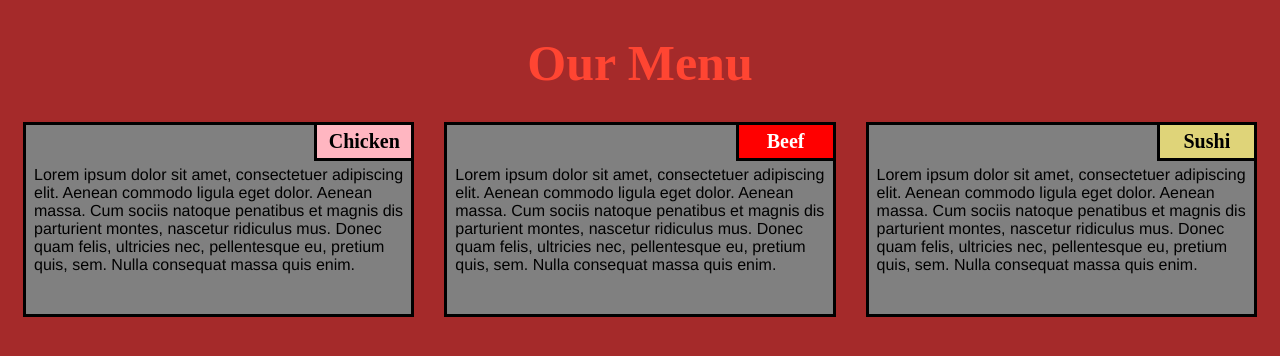
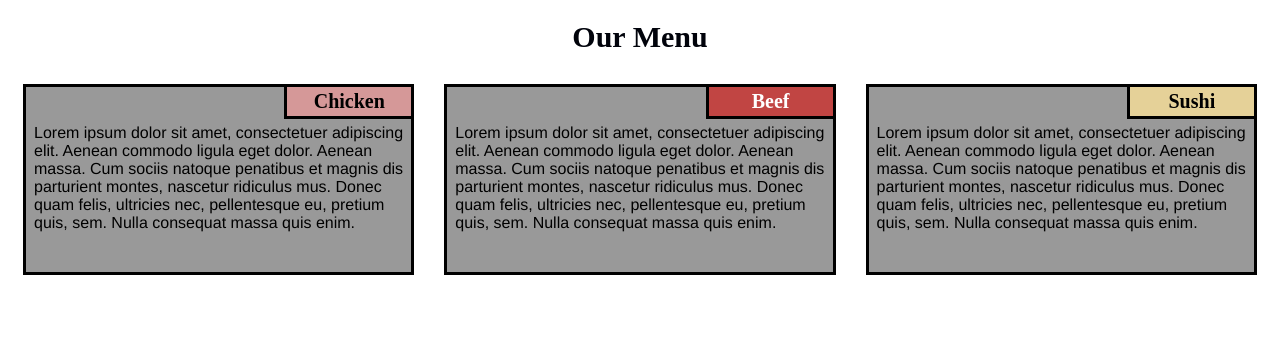
Before and after one commit to Filzahassankhan/-Filzahassankhan.github.io, a plain HTML site: page module2-solution/index.html in a window 1280 px wide. Drawn offline with Linux system fonts and the light colour scheme.

Commit message:
Update style.css

```diff
--- a/module2-solution/style.css
+++ b/module2-solution/style.css
@@ -4,14 +4,14 @@
     }
 
     body {
-        background-color: brown;
+        background-color: white;
     }
 
     h1 {
        margin-bottom: 15px;
-    text-align: center;
-    color: #ff4532;
-    font-size: 50px;
+       text-align: center;
+       color:#01030b;
+       font-size: 30px;
     }
 
     section {
@@ -27,7 +27,7 @@
 
     div {
         position: relative;
-        background-color: gray;
+        background-color:#999999;
         border: 3.5px solid black;
         width: 100%;
         margin-left: auto;
@@ -37,49 +37,49 @@
 
     .sub1 {
         float: right;
-        width: 100px;
-        padding: 5px;
+        width: 130px;
+        padding: 3px;
         margin: -3px -3px 0px;
-        border: 3.5px solid black;
+        border: 3px solid black;
         text-align: center;
         font-size: 125%;
         font-weight: bold;
-        background-color: #FFB6C1;
+        background-color:#d59898;
 
     }
 
     .sub2 {
         float: right;
         color: white;
-        width: 100px;
-        padding: 5px;
+        width: 130px;
+        padding: 3px;
         margin: -3px -3px 0px;
-        border: 3.5px solid black;
+        border: 3px solid black;
         text-align: center;
         font-size: 125%;
         font-weight: bold;
-        background-color: #FF0000;
+        background-color:#c14543;
 
     }
 
     .sub3 {
         color: black;
         float: right;
-        width: 100px;
-        padding: 5px;
+        width: 130px;
+        padding: 3px;
          margin: -3px -3px 0px;
-        border: 3.5px solid black;
+        border: 3px solid black;
         text-align: center;
         font-size: 125%;
         font-weight: bold;
-        background-color: rgb(223, 212, 121);
+        background-color:#e5d198;
 
     }
 
     .content {
         padding: 5px;
         border: none;
-        background-color: gray;
+        background-color:#999999;
         font-family: Helvetica;
         color: black;
         margin: 3px ;
```
